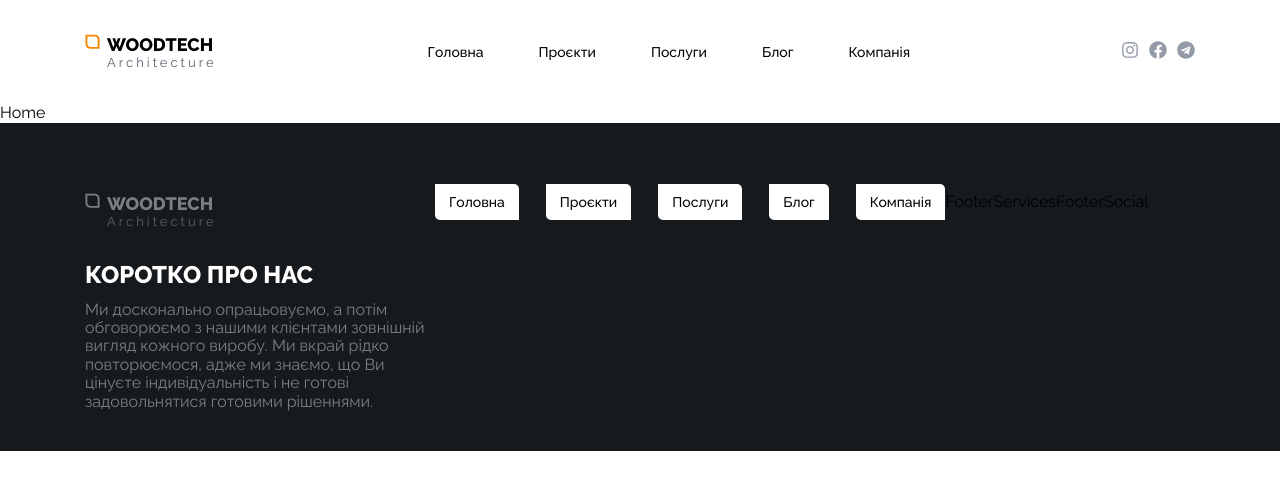
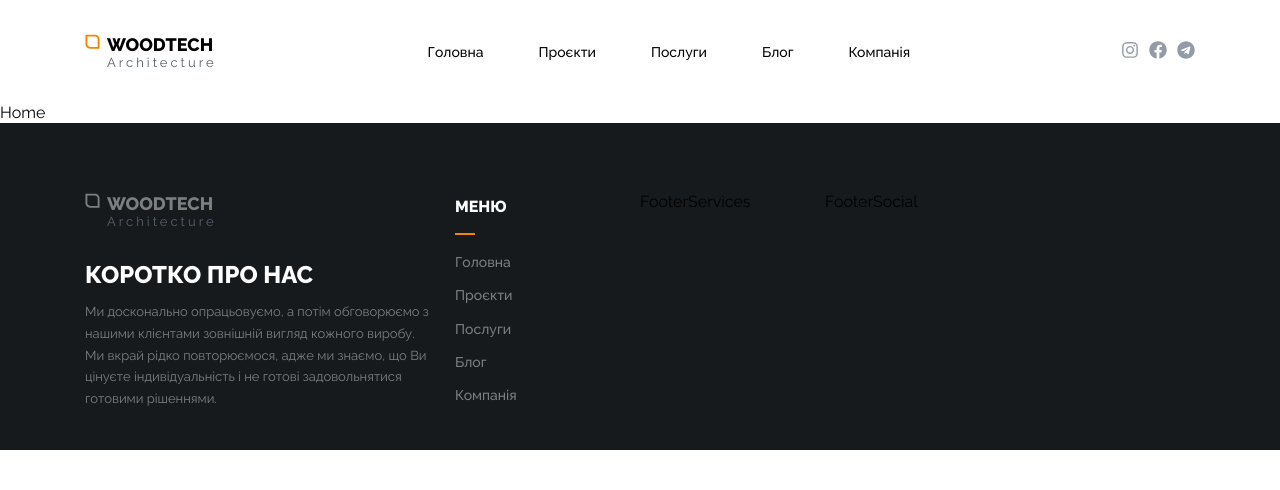
Before and after one commit to DenisTolmachev/woodtech, a React (Create React App) app: page / in a window 1280 px wide. Shown: the top 490 px of the page. Built offline with nearby package versions, Linux system fonts and the light colour scheme.

Commit message:
footer navigation styling completed

```diff
--- a/src/components/FooterAbout/FooterAbout.style.js
+++ b/src/components/FooterAbout/FooterAbout.style.js
@@ -12,5 +12,8 @@ export const FooterAboutTitle = styled.h2`
 
 export const FooterAboutText = styled.p`
   color: ${({ theme }) => theme.colors.primaryText};
+  font-size: ${({ theme }) => theme.fontSizes.xs};
+  font-weight: ${({ theme }) => theme.fontWeights.regular};
+  line-height: ${({ theme }) => theme.lineHeights.nav};
   margin-top: 12px;
 `;
--- a/src/components/FooterMenu/FooterMenu.jsx
+++ b/src/components/FooterMenu/FooterMenu.jsx
@@ -1,10 +1,11 @@
-import { FooterMenuContainer } from './FooterMenu.style';
-import { HeaderNav } from '../HeaderNav/HeaderNav';
+import { FooterMenuContainer, FooterMenuTitle } from './FooterMenu.style';
+import { Navigation } from '../Navigation/Navigation';
 
 export const FooterMenu = () => {
   return (
     <FooterMenuContainer>
-      <HeaderNav />
+      <FooterMenuTitle>Меню</FooterMenuTitle>
+      <Navigation footerStyle={true} />
     </FooterMenuContainer>
   );
 };
--- a/src/components/FooterMenu/FooterMenu.style.js
+++ b/src/components/FooterMenu/FooterMenu.style.js
@@ -1,3 +1,24 @@
 import styled from 'styled-components';
 
 export const FooterMenuContainer = styled.div``;
+
+export const FooterMenuTitle = styled.h2`
+  font-size: ${({ theme }) => theme.fontSizes.l};
+  font-weight: ${({ theme }) => theme.fontWeights.extraBold};
+  line-height: ${({ theme }) => theme.lineHeights.nav};
+  color: ${({ theme }) => theme.colors.white};
+  text-transform: uppercase;
+  position: relative;
+  margin-bottom: 33px;
+
+  &:after {
+    content: '';
+    position: absolute;
+    height: 2px;
+    width: 20px;
+    bottom: -15px;
+    left: 0;
+
+    background-color: ${({ theme }) => theme.colors.accent};
+  }
+`;
--- a/src/components/Header/Header.jsx
+++ b/src/components/Header/Header.jsx
@@ -1,13 +1,13 @@
 import { Container } from './Header.style';
 import { Logo } from '../Logo/Logo';
-import { HeaderNav } from '../HeaderNav/HeaderNav';
+import { Navigation } from '../Navigation/Navigation';
 import { HeaderSocial } from '../HeaderSocial/HeaderSocial';
 
 export const Header = () => {
   return (
     <Container>
       <Logo headerStyle={true} />
-      <HeaderNav />
+      <Navigation headerStyle={true} />
       <HeaderSocial />
     </Container>
   );
--- a/src/components/HeaderNav/HeaderNav.jsx
+++ /dev/null
@@ -1,23 +0,0 @@
-import { NavigationLink, NavItem, NavList } from './HeaderNav.style';
-
-export const HeaderNav = () => {
-  return (
-    <NavList>
-      <NavItem>
-        <NavigationLink to={'/'}>Головна</NavigationLink>
-      </NavItem>
-      <NavItem>
-        <NavigationLink to={'/projects'}>Проєкти</NavigationLink>
-      </NavItem>
-      <NavItem>
-        <NavigationLink to={'/services'}>Послуги</NavigationLink>
-      </NavItem>
-      <NavItem>
-        <NavigationLink to={'/blog'}>Блог</NavigationLink>
-      </NavItem>
-      <NavItem>
-        <NavigationLink to={'/company'}>Компанія</NavigationLink>
-      </NavItem>
-    </NavList>
-  );
-};
--- a/src/components/HeaderNav/HeaderNav.style.js
+++ /dev/null
@@ -1,26 +0,0 @@
-import styled from 'styled-components';
-import { NavLink } from 'react-router-dom';
-
-export const NavList = styled.ul`
-  display: flex;
-  gap: 27px;
-`;
-
-export const NavItem = styled.li``;
-
-export const NavigationLink = styled(NavLink)`
-  font-size: ${({ theme }) => theme.fontSizes.s};
-  font-weight: ${({ theme }) => theme.fontWeights.medium};
-  line-height: ${({ theme }) => theme.lineHeights.link};
-  color: ${({ theme }) => theme.colors.black};
-  background-color: ${({ theme }) => theme.colors.white};
-  padding: 10px 14px;
-  border-radius: 0 5px;
-
-  &:hover,
-  &:focus,
-  &:active {
-    color: ${({ theme }) => theme.colors.white};
-    background-color: ${({ theme }) => theme.colors.accent};
-  }
-`;
--- /dev/null
+++ b/src/components/Navigation/HeaderNav.style.js
@@ -0,0 +1,54 @@
+import styled, { css } from 'styled-components';
+import { NavLink } from 'react-router-dom';
+
+export const NavList = styled.ul`
+  display: flex;
+  ${props =>
+    props.headerStyle &&
+    css`
+      gap: 27px;
+    `}
+  ${props =>
+    props.footerStyle &&
+    css`
+      flex-direction: column;
+      gap: 15px;
+    `}
+`;
+
+export const NavItem = styled.li``;
+
+export const NavigationLink = styled(NavLink)`
+  font-size: ${({ theme }) => theme.fontSizes.s};
+  font-weight: ${({ theme }) => theme.fontWeights.medium};
+  line-height: ${({ theme }) => theme.lineHeights.link};
+
+  ${props =>
+    props.headerStyle &&
+    css`
+      color: ${({ theme }) => theme.colors.black};
+      background-color: ${({ theme }) => theme.colors.white};
+      padding: 10px 14px;
+      border-radius: 0 5px;
+    `}
+  ${props =>
+    props.footerStyle &&
+    css`
+      color: ${({ theme }) => theme.colors.primaryText};
+    `}
+  &:hover,
+  &:focus,
+  &:active {
+    ${props =>
+      props.headerStyle &&
+      css`
+        color: ${({ theme }) => theme.colors.white};
+        background-color: ${({ theme }) => theme.colors.accent};
+      `}
+    ${props =>
+      props.footerStyle &&
+      css`
+        color: ${({ theme }) => theme.colors.accent};
+      `}
+  }
+`;
--- /dev/null
+++ b/src/components/Navigation/Navigation.jsx
@@ -0,0 +1,53 @@
+import { NavigationLink, NavItem, NavList } from './HeaderNav.style';
+
+export const Navigation = ({ headerStyle, footerStyle }) => {
+  return (
+    <NavList headerStyle={headerStyle} footerStyle={footerStyle}>
+      <NavItem>
+        <NavigationLink
+          headerStyle={headerStyle}
+          footerStyle={footerStyle}
+          to={'/'}
+        >
+          Головна
+        </NavigationLink>
+      </NavItem>
+      <NavItem>
+        <NavigationLink
+          headerStyle={headerStyle}
+          footerStyle={footerStyle}
+          to={'/projects'}
+        >
+          Проєкти
+        </NavigationLink>
+      </NavItem>
+      <NavItem>
+        <NavigationLink
+          headerStyle={headerStyle}
+          footerStyle={footerStyle}
+          to={'/services'}
+        >
+          Послуги
+        </NavigationLink>
+      </NavItem>
+      <NavItem>
+        <NavigationLink
+          headerStyle={headerStyle}
+          footerStyle={footerStyle}
+          to={'/blog'}
+        >
+          Блог
+        </NavigationLink>
+      </NavItem>
+      <NavItem>
+        <NavigationLink
+          headerStyle={headerStyle}
+          footerStyle={footerStyle}
+          to={'/company'}
+        >
+          Компанія
+        </NavigationLink>
+      </NavItem>
+    </NavList>
+  );
+};
--- a/src/styleConfig/theme.js
+++ b/src/styleConfig/theme.js
@@ -32,5 +32,6 @@ export const theme = {
     logo: 1.1764,
     title: 1.1666,
     link: 1.1428,
+    nav: 1.6875,
   },
 };
```
